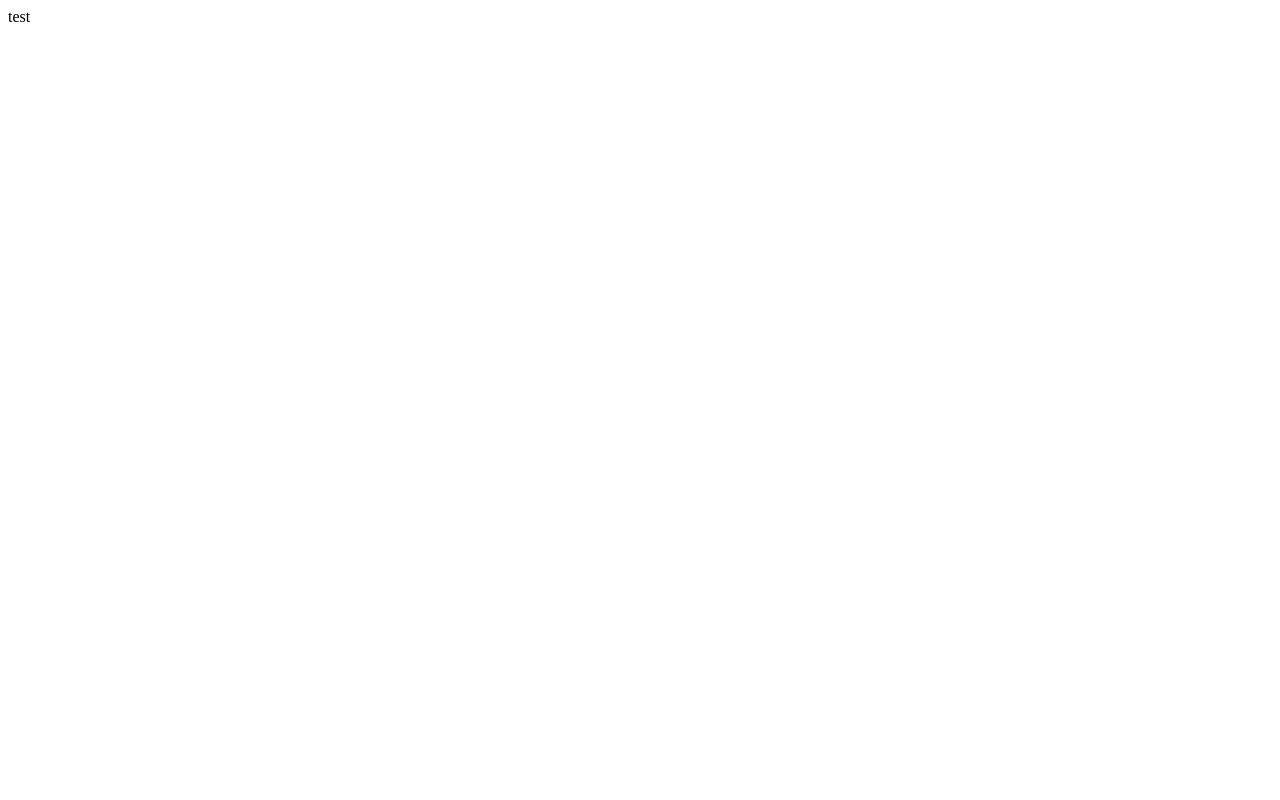
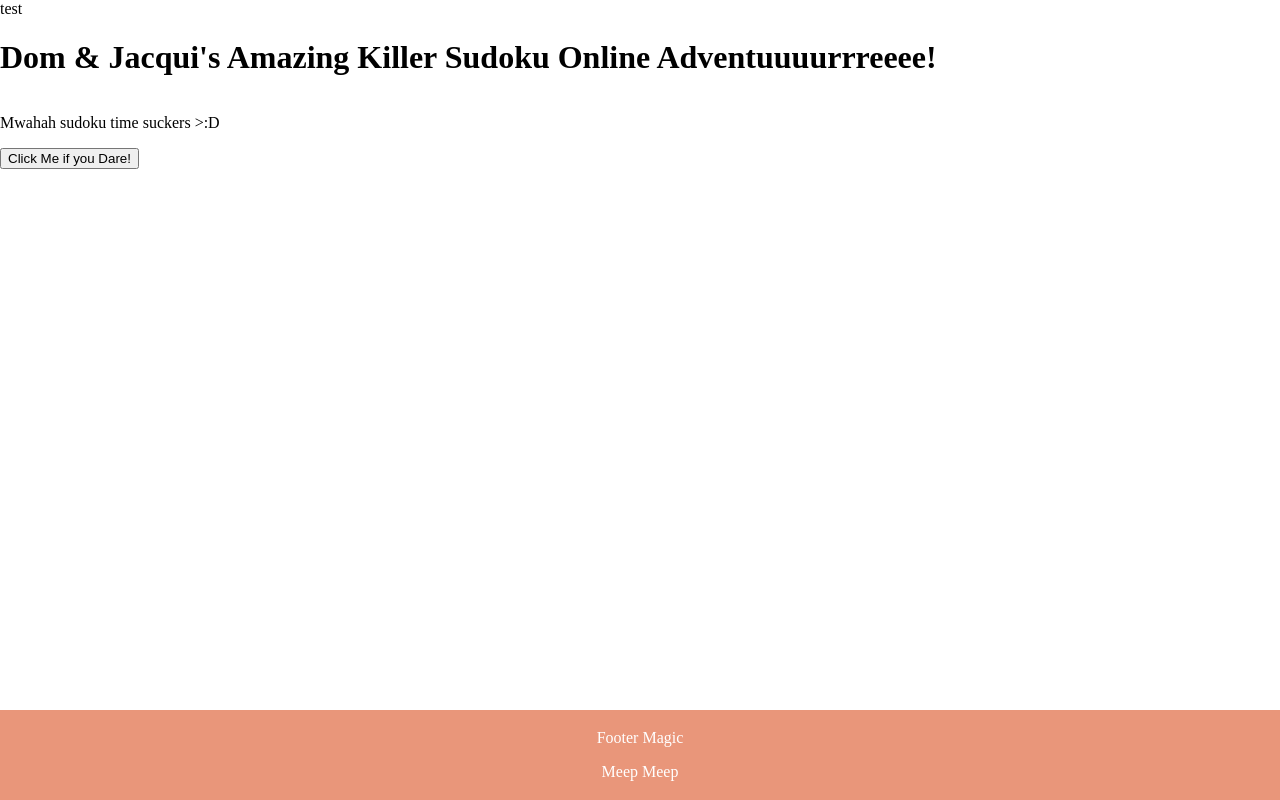
Before and after one commit to Dmcdominic/SudokuOnline, a plain HTML site: page index.html in a window 1280 px wide. Drawn offline with Linux system fonts and the light colour scheme.

Commit message:
First commit
Adding initial basic html and stylesheet

```diff
--- a/index.html
+++ b/index.html
@@ -5,10 +5,13 @@
 <head>
 	<!-- Title -->
 	<title>Sudoku Online</title>
+	<!-- Setting viewport of page -->
+	<meta name="viewport" content="width=device-width, initial-scale=1.0"/>
 	<!-- Favicon - TODO -->
 	<!-- Analytics - TODO -->
 
 	<!-- Stylesheet dependencies - TODO -->
+	<link rel="stylesheet" href="style.css">
 
     <script type="text/javascript">
         console.log("Time to play sudoku!");
@@ -17,6 +20,19 @@
 
 <body>
     test
+    <header>
+		<h1>Dom & Jacqui's Amazing Killer Sudoku Online Adventuuuurrreeee!</h1>
+	</header>
+
+	<main>
+		<p>Mwahah sudoku time suckers >:D</p>
+		<button type="button" onclick="alert('WoW I cannot believe you actually did that!')">Click Me if you Dare!</button>
+	</main>
+
+	<footer>
+  		<p>Footer Magic</p>
+  		<p>Meep Meep</p>
+	</footer>
 
 	<!-- Script dependencies - TODO -->
 	<!-- <script src="/scripts/sudoku.js"></script> -->
--- /dev/null
+++ b/style.css
@@ -0,0 +1,17 @@
+body {
+  margin: 0;
+  display: flex;
+  flex-direction: column;
+  min-height: 100dvh; /* Takes full height of the device screen */
+}
+
+main {
+  flex: 1; /* Fills up all remaining empty space */
+}
+
+footer {
+  text-align: center;
+  padding: 3px;
+  background-color: DarkSalmon;
+  color: white;
+}
```
